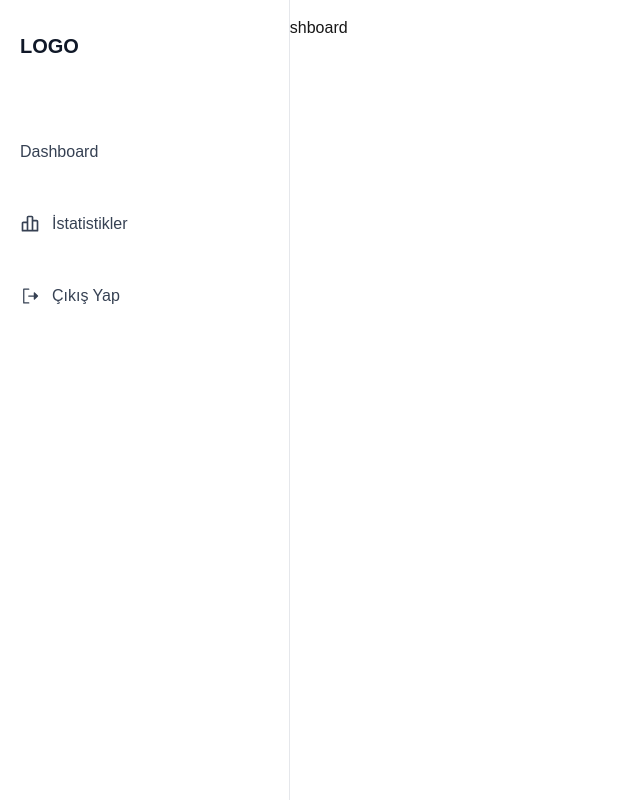
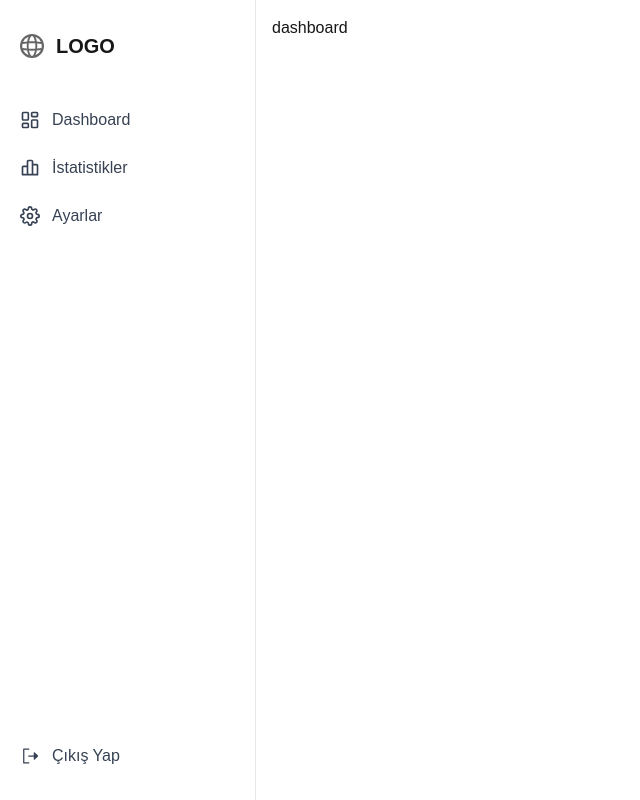
Before and after one commit to Medyanes-360/bilfen-backend, a Next.js app: page / in a window 1280 px wide. Shown: the whole page, without its empty margins (0-640 px from the left). Built offline with nearby package versions, Linux system fonts and the light colour scheme.

Commit message:
sidebar fix

```diff
--- a/components/sidebar/index.jsx
+++ b/components/sidebar/index.jsx
@@ -1,48 +1,100 @@
-"use client"
-import React from "react";
-import { BiBarChartAlt2 } from 'react-icons/bi';
+"use client";
+
+import { useState, useEffect } from "react";
 import Link from "next/link";
-import { PiSignOutFill } from 'react-icons/pi';
-import { LuLayoutDashboard } from 'lucide-react';
+import { LuLayoutDashboard } from "react-icons/lu";
+import { PiSignOutFill } from "react-icons/pi";
+import { BiBarChartAlt2 } from "react-icons/bi";
+import { HiChevronLeft, HiChevronRight } from "react-icons/hi";
+import { FiSettings } from "react-icons/fi";
 
-function SideBar() {
+const AppSidebar = () => {
+  const [isOpen, setIsOpen] = useState(true);
+  const [isMobile, setIsMobile] = useState(false);
+
+  useEffect(() => {
+    const handleResize = () => {
+      const mobile = window.innerWidth < 768;
+      setIsMobile(mobile);
+      setIsOpen(!mobile);
+    };
+
+    // SSR koruması
+    if (typeof window !== "undefined") {
+      handleResize();
+      window.addEventListener("resize", handleResize);
+      return () => window.removeEventListener("resize", handleResize);
+    }
+  }, []);
+
+  const toggleSidebar = () => {
+    setIsOpen(!isOpen);
+  };
+
   return (
-    <aside className="fixed flex flex-col top-0 px-5 left-0 bg-white text-gray-900 h-screen border-r border-gray-200 w-[290px]">
-      <div className="py-8 flex justify-start">
-        <Link href="/">
-          <span className="text-xl font-bold">LOGO</span>
-        </Link>
-      </div>
+    <>
+      {/* Mobilde açma butonu */}
+      {isMobile && !isOpen && (
+        <button
+          onClick={toggleSidebar}
+          className="fixed bottom-6 left-4 z-10 bg-white p-3 shadow-md rounded-full opacity-80 hover:opacity-100 transition-opacity"
+        >
+          <HiChevronRight size={24} />
+        </button>
+      )}
 
-      <div className="flex flex-1 flex-col justify-start pt-12">
-        <ul className="flex flex-col items-start gap-12">
+      {/* Sidebar */}
+      <div
+        className={`fixed top-0 left-0 h-screen bg-white border-r border-gray-200 transition-transform duration-300 z-50 flex flex-col
+          ${isMobile ? (isOpen ? "w-64 translate-x-0" : "-translate-x-full") : "w-64"}
+        `}
+      >
+        {/* Logo ve Kapatma Butonu */}
+        <div className="py-8 flex justify-between items-center px-5">
+          <div className="flex items-center gap-3">
+            <img src="/globe.svg" alt="Logo" className="w-6 h-6" />
+            <span className="text-xl font-bold">LOGO</span>
+          </div>
+
+          {isMobile && (
+            <button onClick={toggleSidebar} className="text-gray-700">
+              <HiChevronLeft size={20} />
+            </button>
+          )}
+        </div>
+
+        {/* Menü Linkleri */}
+        <ul className="flex flex-col gap-6 px-5 mt-4 flex-grow">
           <li>
-            <Link
-              href="/"
-              className="flex items-center gap-3 text-base font-medium text-gray-700 hover:text-black"
-            >
+            <Link href="/" className="flex items-center gap-3 text-base font-medium text-gray-700 hover:text-black">
+              <LuLayoutDashboard size={20} />
               <span>Dashboard</span>
             </Link>
           </li>
           <li>
-            <Link
-              href="/istatistikler"
-              className="flex items-center gap-3 text-base font-medium text-gray-700 hover:text-black"
-            >
+            <Link href="/istatistikler" className="flex items-center gap-3 text-base font-medium text-gray-700 hover:text-black">
               <BiBarChartAlt2 size={20} />
               <span>İstatistikler</span>
             </Link>
           </li>
           <li>
-            <button className="flex items-center gap-3 text-base font-medium text-gray-700 hover:text-black">
-              <PiSignOutFill size={20} />
-              <span>Çıkış Yap</span>
-            </button>
+            <Link href="/settings" className="flex items-center gap-3 text-base font-medium text-gray-700 hover:text-black">
+              <FiSettings size={20} />
+              <span>Ayarlar</span>
+            </Link>
           </li>
         </ul>
+
+        {/* Çıkış Butonu */}
+        <div className="px-5 pb-8">
+          <button className="flex items-center gap-3 text-base font-medium text-gray-700 hover:text-black w-full">
+            <PiSignOutFill size={20} />
+            <span>Çıkış Yap</span>
+          </button>
+        </div>
       </div>
-    </aside>
+    </>
   );
-}
+};
 
-export default SideBar;
+export default AppSidebar;
```
